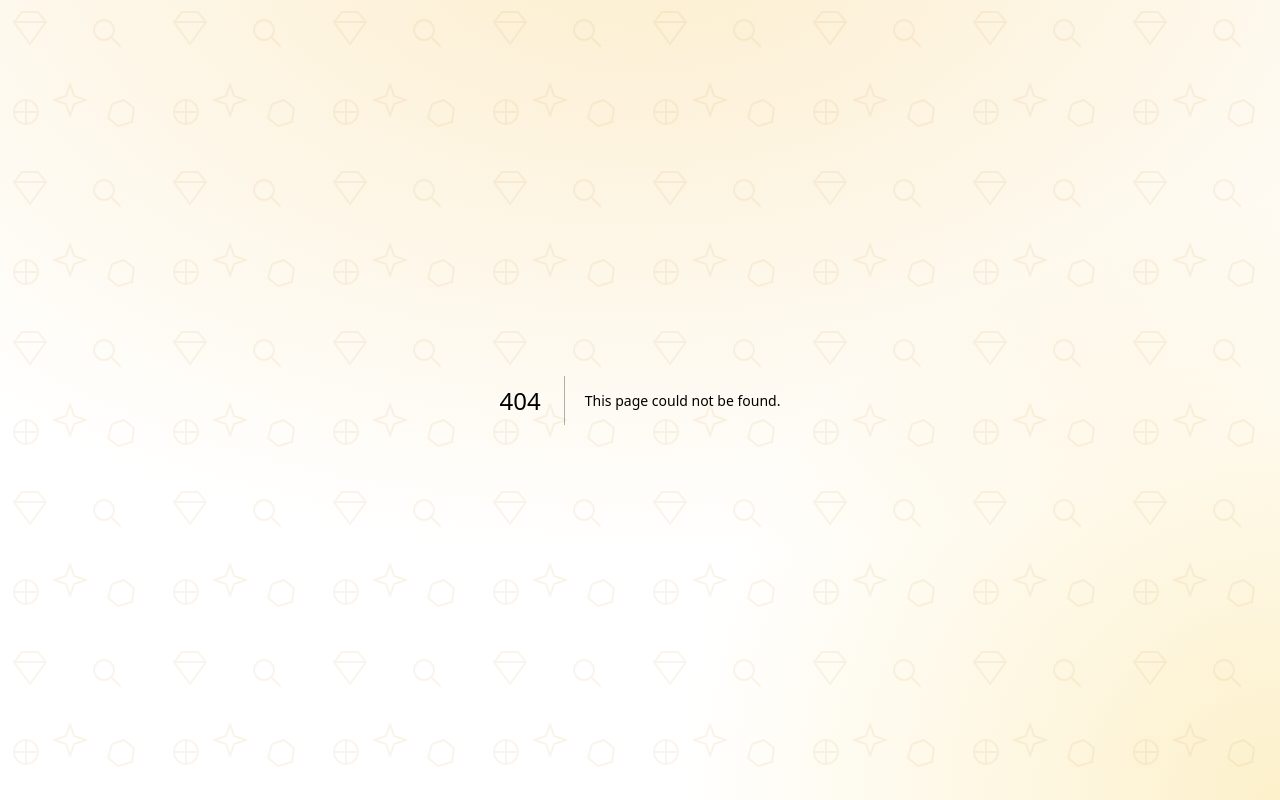
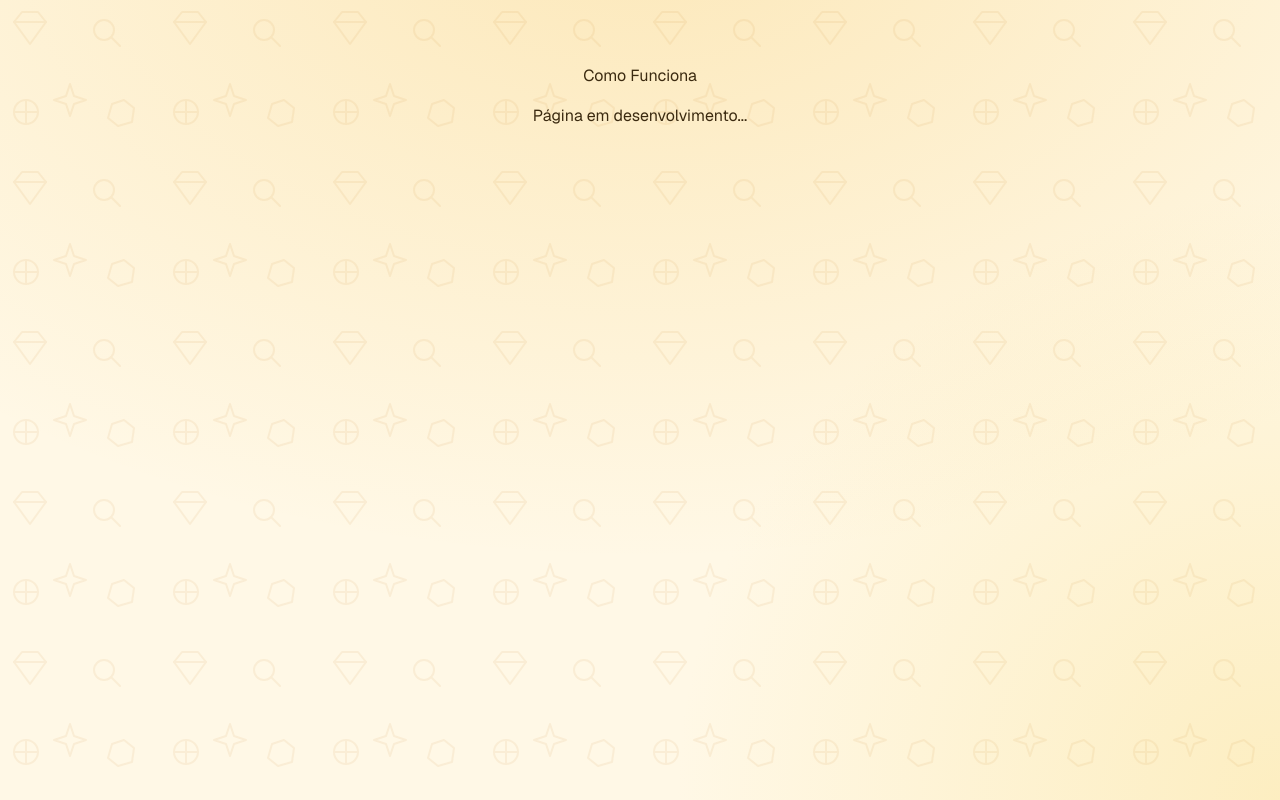
Before and after one commit to Jose-Pedro-Bernardes/garimpae, a Next.js app: page /como-funciona in a window 1280 px wide. Before the commit this address had no page. Built offline with nearby package versions, Linux system fonts and the light colour scheme.

Commit message:
feat(ComoFunciona): add initial implementation of Como Funciona page

```diff
--- /dev/null
+++ b/src/app/como-funciona/page.tsx
@@ -0,0 +1,8 @@
+export default function ComoFunciona() {
+  return (
+    <div className="flex flex-col items-center justify-center w-full gap-4 px-4 py-6 font-sans sm:py-16">
+      <h1>Como Funciona</h1>
+      <p>Página em desenvolvimento...</p>
+    </div>
+  );
+}
```
